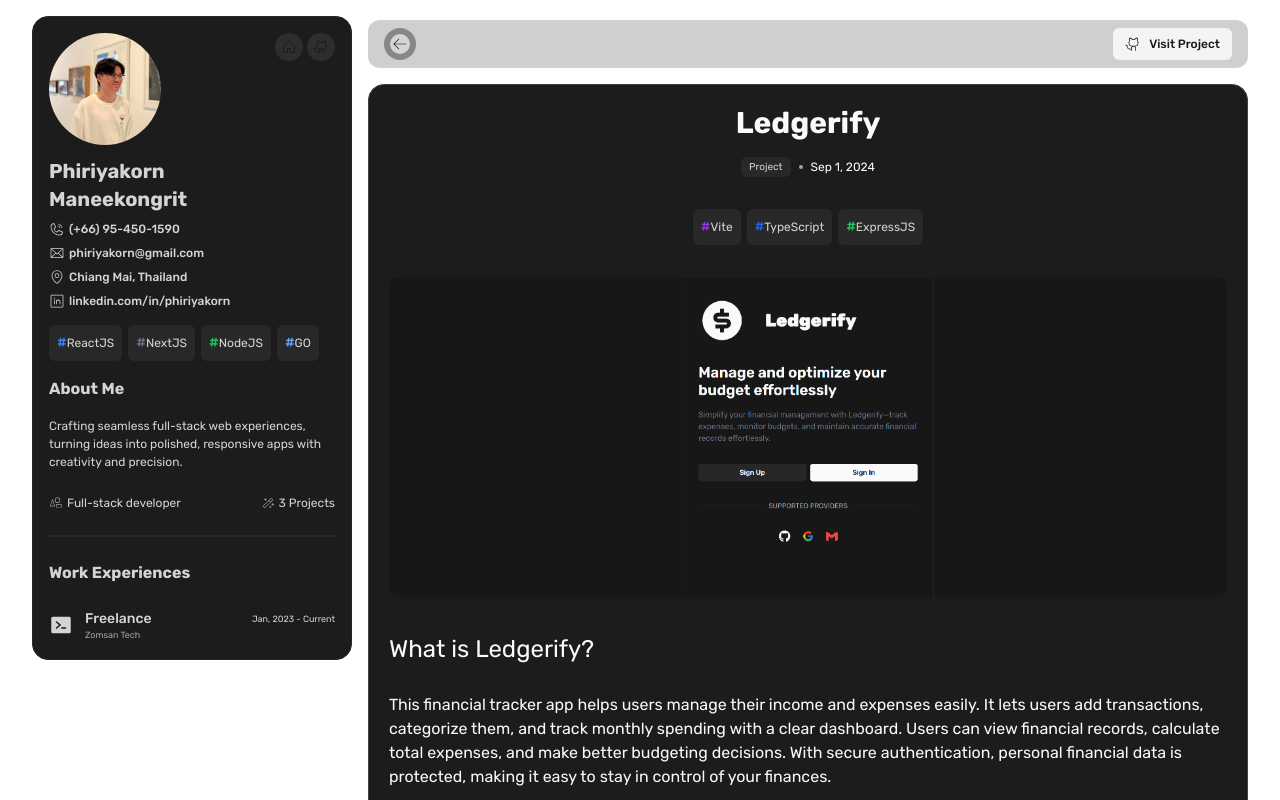
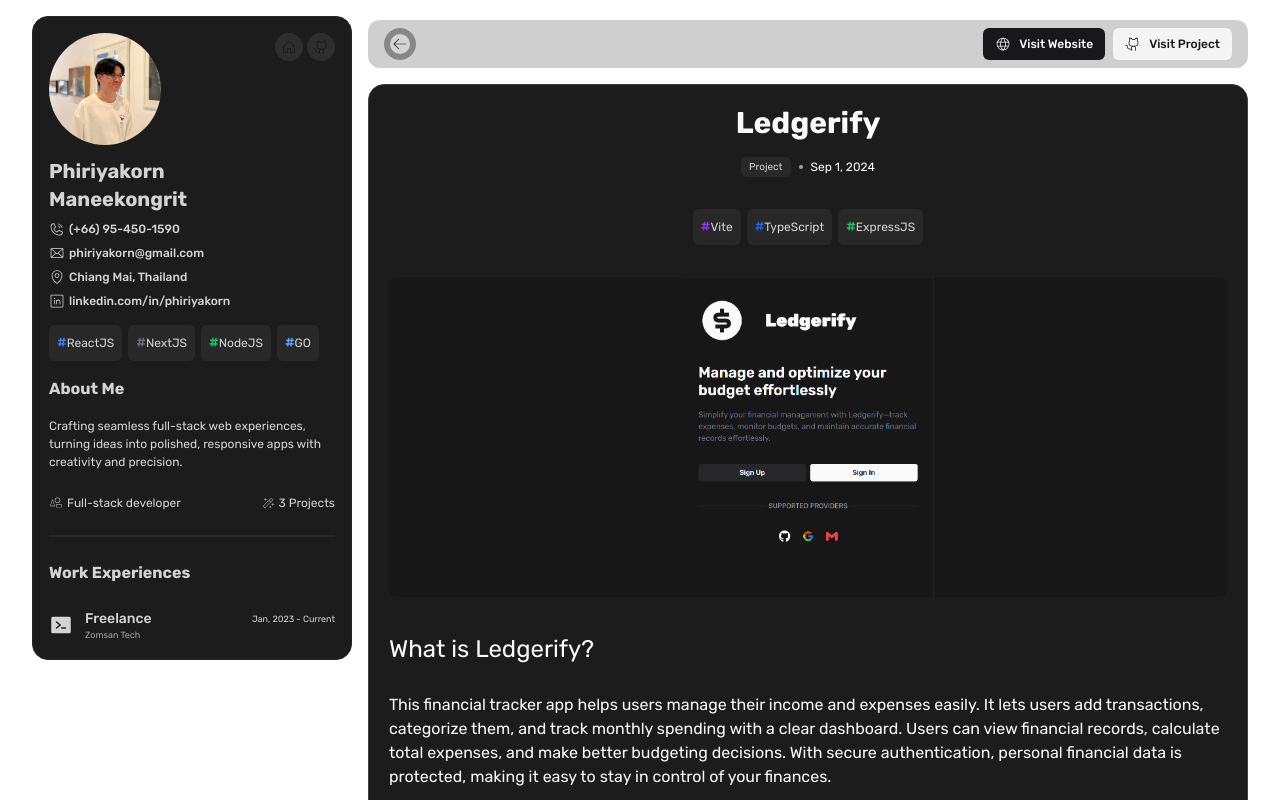
Before and after one commit to webwebweb5/my-portfolio, a Next.js app: page /dashboard/ledgerify in a window 1280 px wide. Shown: the top 800 px of the page. Built offline with nearby package versions, Linux system fonts and the light colour scheme.

Commit message:
feat: add visite website button for ledgerify and questify

```diff
--- a/components/content/view/ledgerify-content-view.tsx
+++ b/components/content/view/ledgerify-content-view.tsx
@@ -2,7 +2,7 @@
 
 import Link from "next/link";
 import React, { useEffect, useState } from "react";
-import { PiArrowLeftThin, PiGithubLogoLight } from "react-icons/pi";
+import { PiArrowLeftThin, PiGithubLogoLight, PiGlobeLight } from "react-icons/pi";
 import { motion } from "framer-motion";
 import Image from "next/image";
 import { Button } from "@/components/ui/button";
@@ -72,6 +72,20 @@ export function LedgerifyContentView() {
                 </div>
               </Link>
 
+              <div className="flex gap-2">
+                <Button
+                  variant="default"
+                  className="h-8 rounded-md px-3 text-xs"
+                  asChild
+                >
+                  <Link
+                    href="https://ledgerify.vercel.app/"
+                    target="_blank"
+                  >
+                    <PiGlobeLight className="mr-2 h-4 w-4" />
+                    Visit Website
+                  </Link>
+                </Button>
                 <Button
                   variant="secondary"
                   className="h-8 rounded-md px-3 text-xs"
@@ -85,6 +99,7 @@ export function LedgerifyContentView() {
                     Visit Project
                   </Link>
                 </Button>
+              </div>
             </div>
           </div>
         </div>
--- a/components/content/view/questify-content-view.tsx
+++ b/components/content/view/questify-content-view.tsx
@@ -2,7 +2,11 @@
 
 import Link from "next/link";
 import React, { useEffect, useState } from "react";
-import { PiArrowLeftThin, PiGithubLogoLight } from "react-icons/pi";
+import {
+  PiArrowLeftThin,
+  PiGithubLogoLight,
+  PiGlobeLight,
+} from "react-icons/pi";
 import { motion } from "framer-motion";
 import Image from "next/image";
 import { Button } from "@/components/ui/button";
@@ -72,6 +76,15 @@ export function QuestifyContentView() {
                 </div>
               </Link>
 
+              <div className="flex gap-2">
+                <Button
+                  variant="default"
+                  className="h-8 rounded-md px-3 text-xs"
+                  disabled
+                >
+                  <PiGlobeLight className="mr-2 h-4 w-4" />
+                  Visit Website
+                </Button>
                 <Button
                   variant="secondary"
                   className="h-8 rounded-md px-3 text-xs"
@@ -85,6 +98,7 @@ export function QuestifyContentView() {
                     Visit Project
                   </Link>
                 </Button>
+              </div>
             </div>
           </div>
         </div>
@@ -232,7 +246,7 @@ export function QuestifyContentView() {
 
           <h2 className="text-2xl">Technology Stack</h2>
 
-          <p className="mt-4 mb-9">
+          <div className="mt-4 mb-9">
             <ul
               style={{ listStyleType: "disc", paddingLeft: "20px" }}
               className="space-y-2"
@@ -258,7 +272,7 @@ export function QuestifyContentView() {
                 performance.
               </li>
             </ul>
-          </p>
+          </div>
         </div>
       </div>
     </motion.div>
```
Lines whose indentation alone changed are shown as unchanged.
